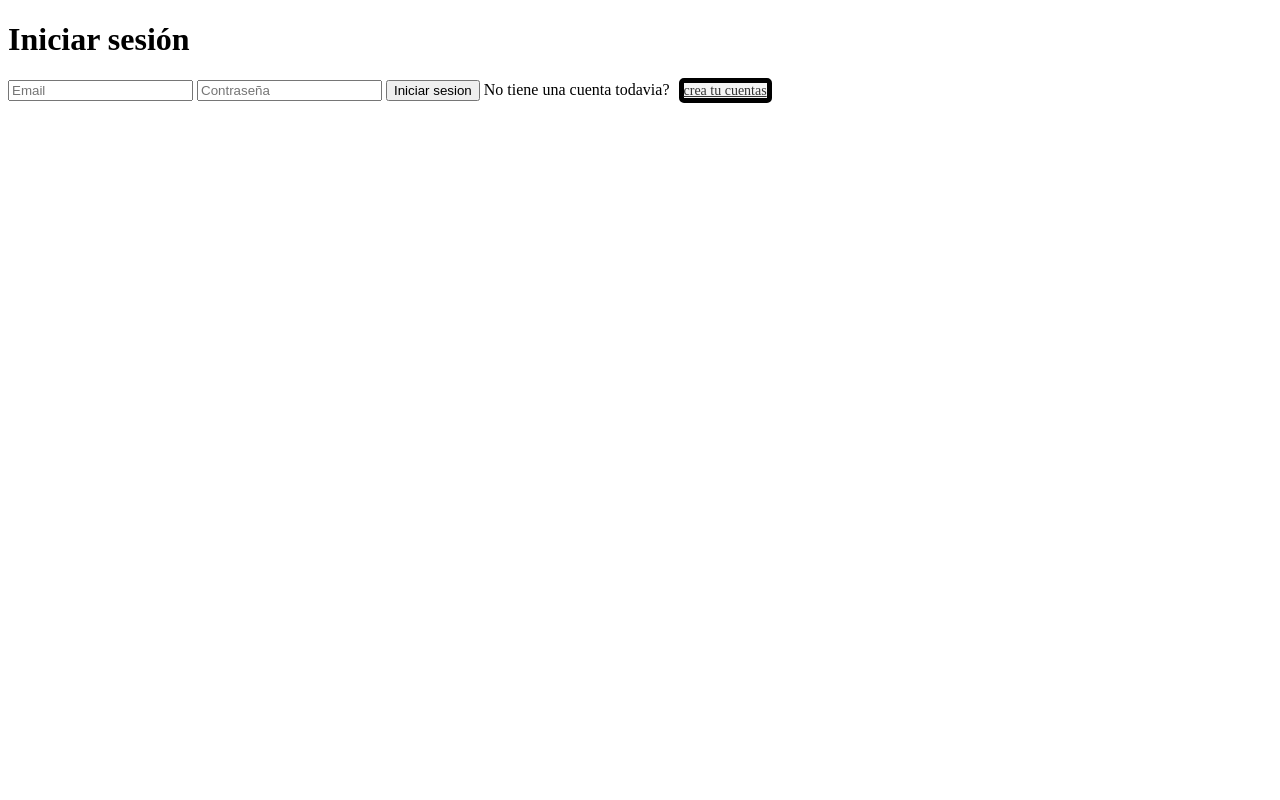
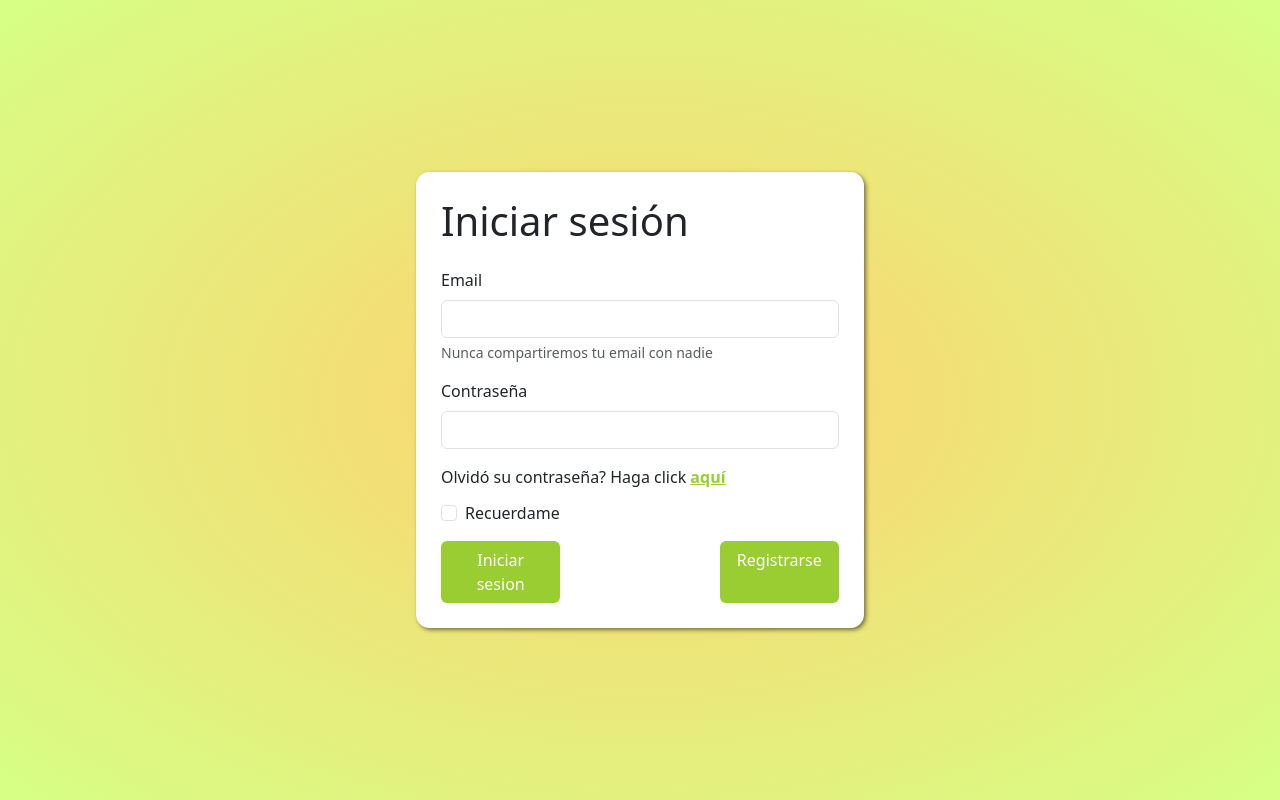
Before and after one commit to tlp-MRRM/proyecto-1, a plain HTML site: page Login/login.html in a window 1280 px wide. Drawn offline with nearby package versions, Linux system fonts and the light colour scheme.

Commit message:
Se Agrego html y css de LOGIN y RESTOREPSW

```diff
--- a/Login/css/login.css
+++ b/Login/css/login.css
@@ -1,24 +1,52 @@
+body {
+    background: radial-gradient(#ffd16f, rgb(214, 255, 133));
+}
 main {
     width: 100%;
-    height: 100%;
+    height: 100vh;
+    display: flex;
+    justify-content: center;
+    align-items: center;
+    flex-direction: column;
+}
+.iniciarS {
+    padding-bottom: 15px;
 }
 .login {
-
+width: 35%;
+margin: 10px;
+background-color: white;
+border: 25px solid;
+border-radius: 3%;
+border-color: white;
+box-shadow: 2px 2px 4px rgba(0, 0, 0, 0.5);
+}
+.botones {
+    display: flex;
+    justify-content: space-between;
+}
+.boton {
+    width: 30%;
+    background-color: yellowgreen !important;
+    color: white !important;
+}
+.form-check {
+    padding-top: 3%;
 }
 
-.btn{
-    width: 150px;
-    height: 35px;
-    border-radius: 5px;
-    border: 5px solid;
-    border-color: black;
-    background-color: #f5f5f5;
-    color: #333333;
-    font-size: 14px;
-    font-weight: 500;
-    margin-top: 20px;
-    margin-bottom: 20px;
-    margin-left: 5px;
-    margin-right: 5px;
-    cursor: pointer;
+@media screen and (max-width: 1000px) {
+    .login {
+        width: 60%;
+        height: 46%;
     }
+}
+@media screen and (max-width: 768px) {
+    .login {
+        width: 80%;
+        height: 46%;
+    }
+}
+.aqui {
+    color: yellowgreen;
+    font-weight: bold;
+}
--- /dev/null
+++ b/Login/css/restorePSW.css
@@ -0,0 +1,41 @@
+main {
+  height: 100vh;
+  display: flex;
+  justify-content: center;
+  align-items: center;
+  background: radial-gradient(rgb(141, 166, 248), #d386eb);
+}
+
+.login {
+  padding: 2%;
+  width: 30%;
+  background-color: white;
+  border: 10px solid;
+  border-color: white;
+  border-radius: 3%;
+  box-shadow: 2px 2px 4px rgba(0, 0, 0, 0.5);
+}
+.boton {
+  background-color: rgb(141, 166, 248) !important;
+  color: white !important;
+  border: 1px solid;
+  border-color: rgb(141, 166, 248);
+}
+a.boton {
+  background-color: rgb(141, 166, 248) !important;
+  color: white !important;
+  padding: 1%;
+  border: 1px solid;
+  border-color: rgb(141, 166, 248);
+  border-radius: 5px;
+  text-decoration: none;
+}
+form {
+  display: flex;
+  flex-direction: column;
+  justify-content: space-between;
+  align-items: center;
+}
+h6 {
+  font-weight: 400;
+}
--- a/Login/login.html
+++ b/Login/login.html
@@ -6,19 +6,34 @@
     <meta name="viewport" content="width=device-width, initial-scale=1.0">
     <title>Iniciar sesion</title>
     <link rel="stylesheet" href="css/login.css">
+    <link href="https://cdn.jsdelivr.net/npm/bootstrap@5.3.0-alpha3/dist/css/bootstrap.min.css" rel="stylesheet" integrity="sha384-KK94CHFLLe+nY2dmCWGMq91rCGa5gtU4mk92HdvYe+M/SXH301p5ILy+dN9+nJOZ" crossorigin="anonymous">
 </head>
 <body>
     <main>
         <div class="login">
-            <form action=""></form>
-            <h1>Iniciar sesión</h1>
-                <input type="email" placeholder="Email">
-                <input type="password" placeholder="Contraseña">
-                <input type="submit" value="Iniciar sesion">
-                No tiene una cuenta todavia?
-                <a href="../REGISTER/HTML/register.html" class="btn">crea tu cuentas</a>
-            </form>
+            <h1 class="iniciarS">Iniciar sesión</h1>
+            <form>
+                <div class="mb-3">
+                  <label for="exampleInputEmail1" class="form-label">Email</label>
+                  <input type="email" class="form-control" id="exampleInputEmail1" aria-describedby="emailHelp">
+                  <div id="emailHelp" class="form-text">Nunca compartiremos tu email con nadie</div>
+                </div>
+                <div class="mb-3">
+                  <label for="exampleInputPassword1" class="form-label">Contraseña</label>
+                  <input type="password" class="form-control" id="exampleInputPassword1">
+                </div>
+                Olvidó su contraseña? Haga click <a href="restorePSW.html" class="aqui">aquí</a>
+                <div class="mb-3 form-check">
+                  <input type="checkbox" class="form-check-input" id="exampleCheck1">
+                  <label class="form-check-label" for="exampleCheck1">Recuerdame</label>
+                </div>
+                <div class="botones">
+                    <button type="submit" class="btn boton">Iniciar sesion</button>
+                    <a href="../REGISTER/HTML/register.html" class="btn boton">Registrarse</a>
+                </div>
+              </form>
         </div>
     </main>
+    <script src="https://cdn.jsdelivr.net/npm/bootstrap@5.3.0-alpha3/dist/js/bootstrap.bundle.min.js" integrity="sha384-ENjdO4Dr2bkBIFxQpeoTz1HIcje39Wm4jDKdf19U8gI4ddQ3GYNS7NTKfAdVQSZe" crossorigin="anonymous"></script>
 </body>
 </html>
```
Also changed, not shown: Login/restorePSW.html (added, +80 -0 lines).
